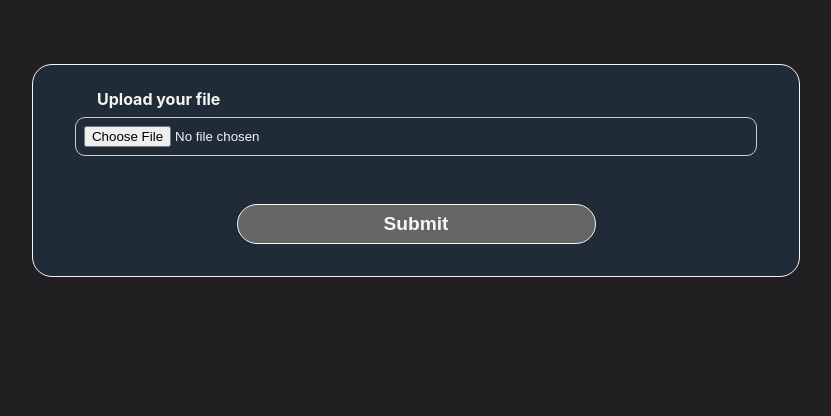
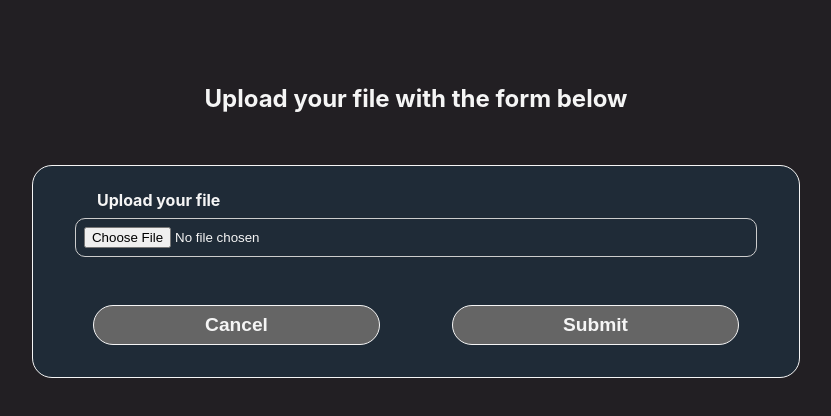
Before and after one commit to pinkjagnie/form-to-storj-practice, a React (Create React App) app in the folder client/: page / in a window 1280 px wide. Shown: the top 416 px of the page, without its empty margins (224-1055 px from the left). Built offline with nearby package versions, Linux system fonts and the light colour scheme.

Commit message:
Added cancel button in the Form component

```diff
--- a/client/src/components/Form.js
+++ b/client/src/components/Form.js
@@ -10,12 +10,25 @@ const Form = () => {
   const [enteredName, setEnteredName] = useState("");
   const [enteredFile, setEnteredFile] = useState("");
 
+  const [isCancel, setIsCancel] = useState(false);
   // const [isLoading, setIsLoading] = useState(false);
   const [showSuccess, setShowSuccess] = useState(false);
 
   const closeSuccessHandler = () => {
     setShowSuccess(false)
   };
+
+  const cancelHandler = (event) => {
+    event.preventDefault();
+
+    setIsCancel(true);
+    setEnteredFile("");
+    setEnteredName("")
+
+    setTimeout(() => {
+      setIsCancel(false);
+    }, "2000")
+  }
 
   const formSubmitHandler = (event) => {
     event.preventDefault();
@@ -70,8 +83,9 @@ const Form = () => {
     {/* {isLoading && <LoadingSpinner />} */}
     {showSuccess && <Success closeSuccessHandler={closeSuccessHandler} />}
     <section className={styles.formSection}>
+      <h1>Upload your file with the form below</h1>
       <div>
-        <form className={styles.form} onSubmit={formSubmitHandler}>
+        <form className={styles.form}>
 
           <div className={styles.control}>
             <label htmlFor="file">Upload your file</label>
@@ -95,7 +109,11 @@ const Form = () => {
               }} />
           </div> */}
 
-          <button>Submit</button>
+          {isCancel && <p className={styles.canceled}>Canceled!</p>}
+          <div className={styles.buttonsBox}>
+            <button onClick={cancelHandler}>Cancel</button>
+            <button onClick={formSubmitHandler}>Submit</button>
+          </div>
         </form>
       </div>
     </section>
--- a/client/src/components/form.module.css
+++ b/client/src/components/form.module.css
@@ -1,5 +1,10 @@
 .formSection {
   padding-top: 4rem;
+}
+
+.formSection h1 {
+  padding-bottom: 2rem;
+  text-align: center;
 }
 
 .form {
@@ -38,9 +43,22 @@
   border-color: #656565;
 }
 
+.canceled {
+  margin: 0.8rem auto;
+  text-align: center;
+  font-weight: bold;
+  font-size: 1.5rem;
+  color: lightcoral;
+}
+
+.buttonsBox {
+  display: flex;
+  justify-content: space-around;
+}
+
 .form button {
   display: block;
-  width: 50%;
+  width: 40%;
   margin: 1.2rem auto 0 auto;
   padding: 0.5rem 2rem;
   border: 1.5px solid whitesmoke;
```
